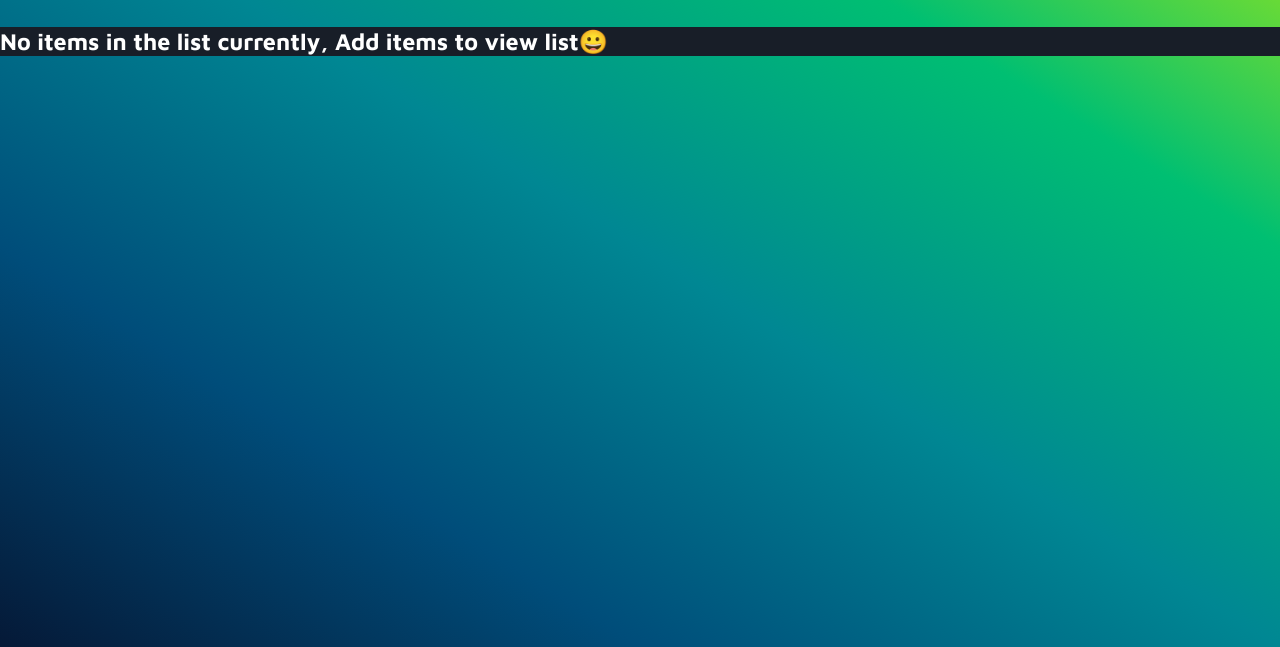
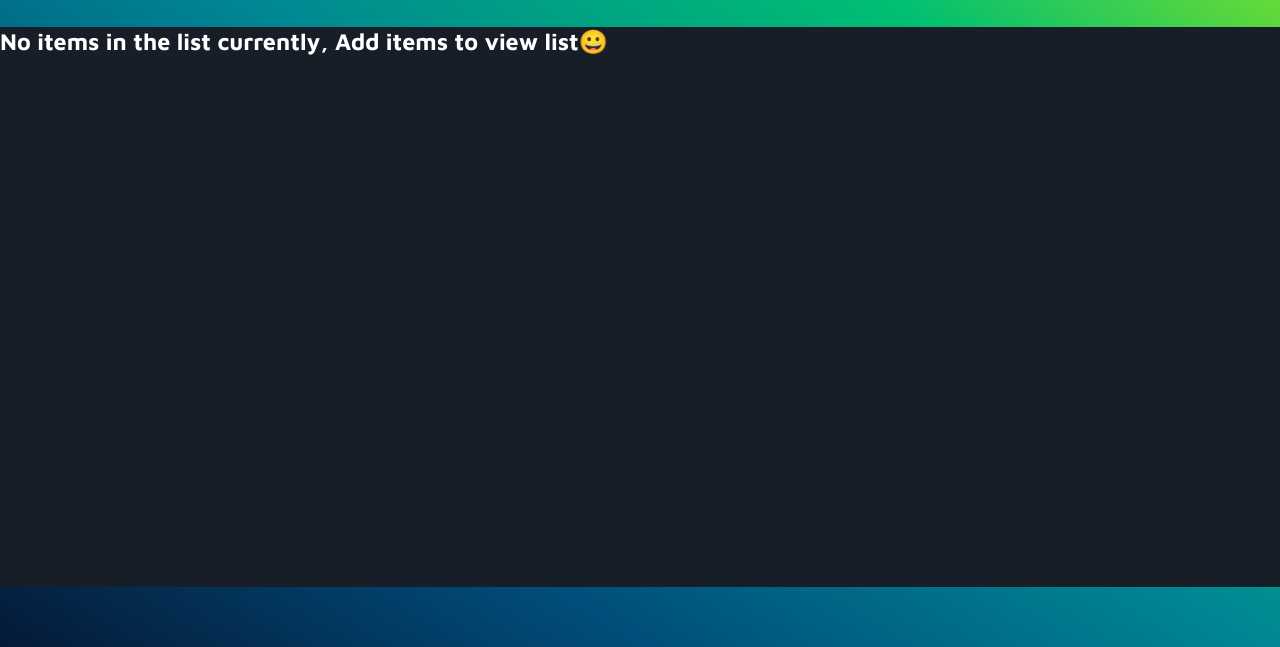
Before and after one commit to VeeralTiwari/Anime-Recommendation-Deployment, a plain HTML site: page front-end/myList.html in a window 1280 px wide. Shown: the part 153-800 px from the top of the page. Drawn offline with Linux system fonts and the light colour scheme; no server answers.

Commit message:
Update style.css

```diff
--- a/front-end/style.css
+++ b/front-end/style.css
@@ -180,6 +180,12 @@ score{
 .myList{
     margin: 30px 50px;
 }
+.no-items{
+    height: 70vh;
+    width: 80vw;
+    align-content: centre;
+    text-align: centre;
+}
 /* Common styles */
 main
 {
```
